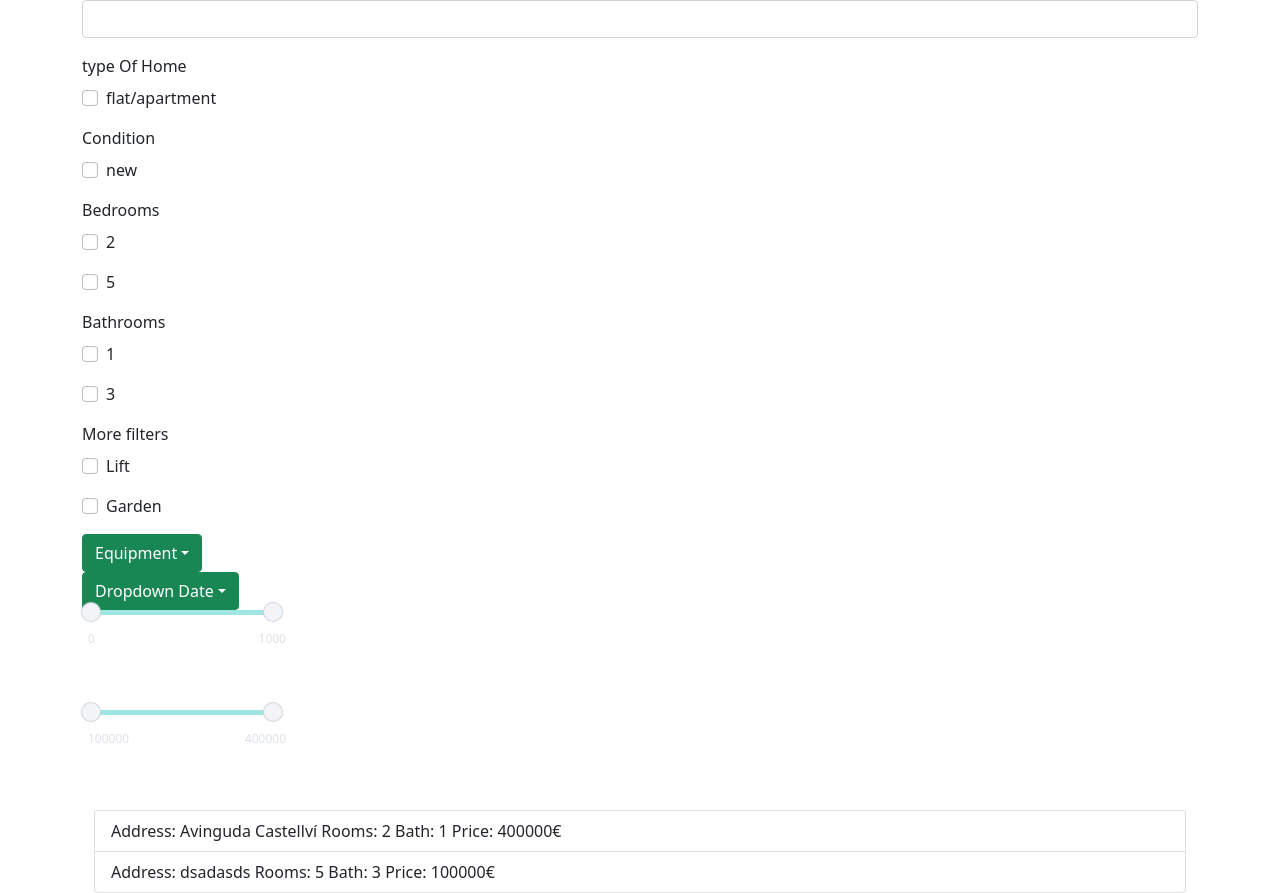
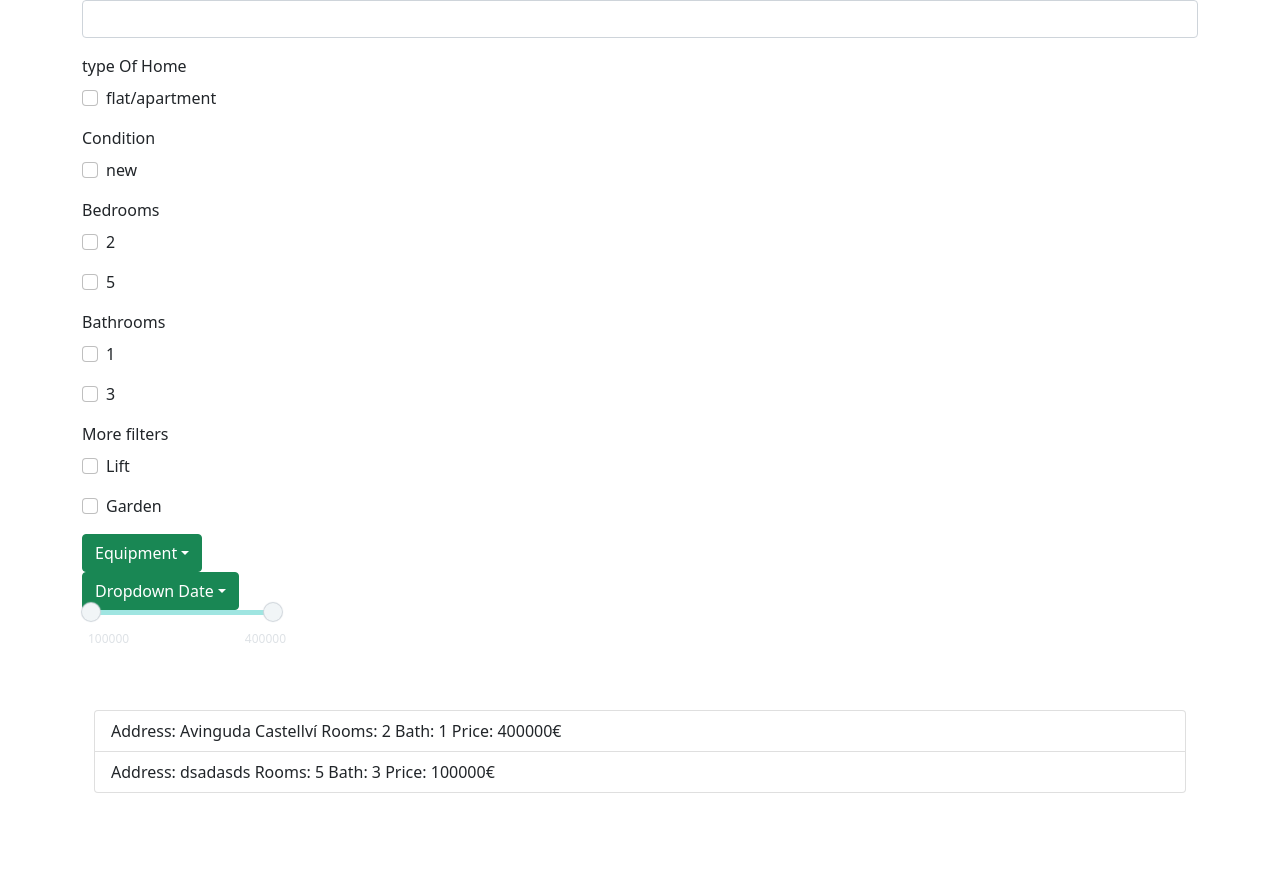
Before and after one commit to Jose1i1o/react-redux, a React (Create React App) app: page /dashboard in a window 1280 px wide. After the commit the page ends 800 px from the top, so only its background shows below. Built offline with nearby package versions, Linux system fonts and the light colour scheme; data requests are answered from the project's data file.

Commit message:
fix merge double multirange

```diff
--- a/src/pages/Dashboard.js
+++ b/src/pages/Dashboard.js
@@ -18,7 +18,6 @@ const Dashboard = () => {
   const moreFilters = ['Lift', 'Garden']
   const equipment = ['Furnished', 'Unfurnished', 'Indifferent']
   const datePublication = ['Today', 'Last week', 'Last month']
-
 
   useEffect(() => {
     getData.get('/users').then((res) => {
@@ -63,7 +62,7 @@ const Dashboard = () => {
         <CheckboxFeed label={'More filters'} fields={moreFilters} />
         <DropdownFeed label={'Equipment'} fields={equipment} />
         <DropdownFeed label={'Dropdown Date'} fields={datePublication} />
-        <MultiRange min={0} max={1000} onChange={({ min, max }) => null} />
+
         {properties && (
           <MultiRange
             min={Math.min(...price)}
```
